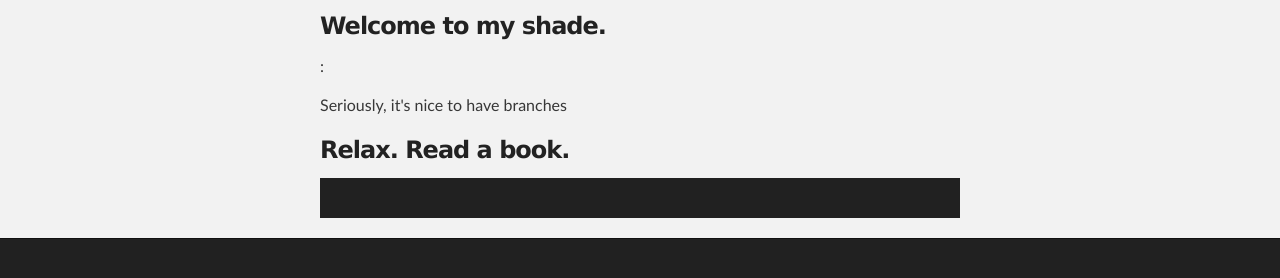
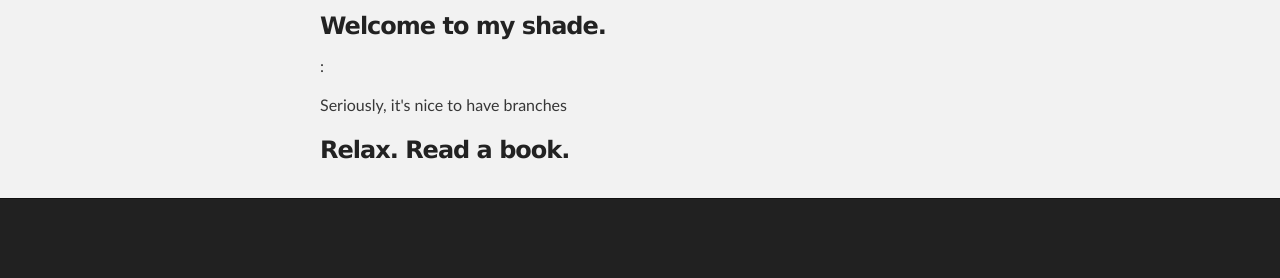
Before and after one commit to xn--wh8h/-, a plain HTML site: page index.html in a window 1280 px wide. Shown: the part 252-530 px from the top of the page. Drawn offline with Linux system fonts and the light colour scheme.

Commit message:
Update index.html

```diff
--- a/index.html
+++ b/index.html
@@ -60,8 +60,8 @@ $ git checkout gh-pages
       </section>
     </div>-->
     <!-- FOOTER  -->
-    <div id="footer_wrap" class="outer">
-      <footer class="inner">
+   <!-- <div id="footer_wrap" class="outer">
+      <footer class="inner">-->
         <!--<p class="copyright">Willow maintained by <a href="https://github.com/xn--wh8h">xn--wh8h</a></p>
         <p>Published with <a href="http://pages.github.com">GitHub Pages</a></p>-->
       </footer>
```
